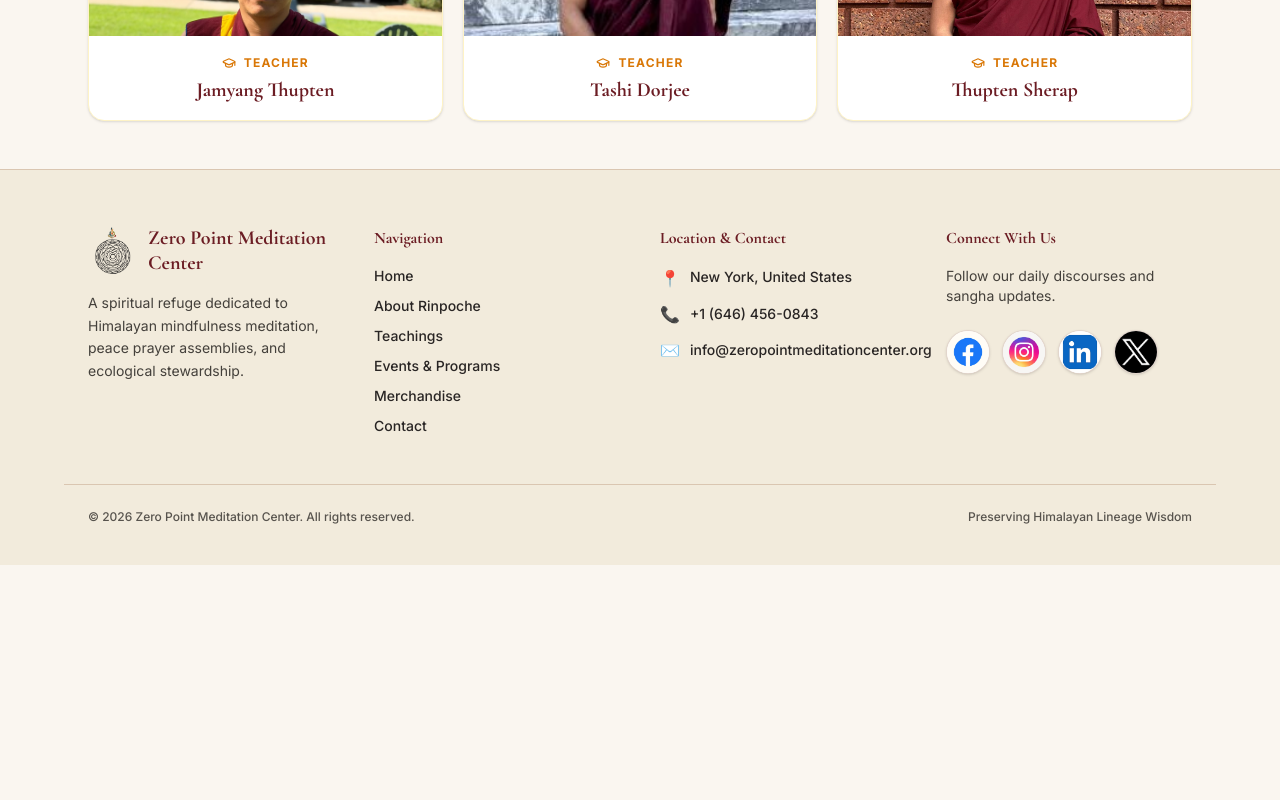
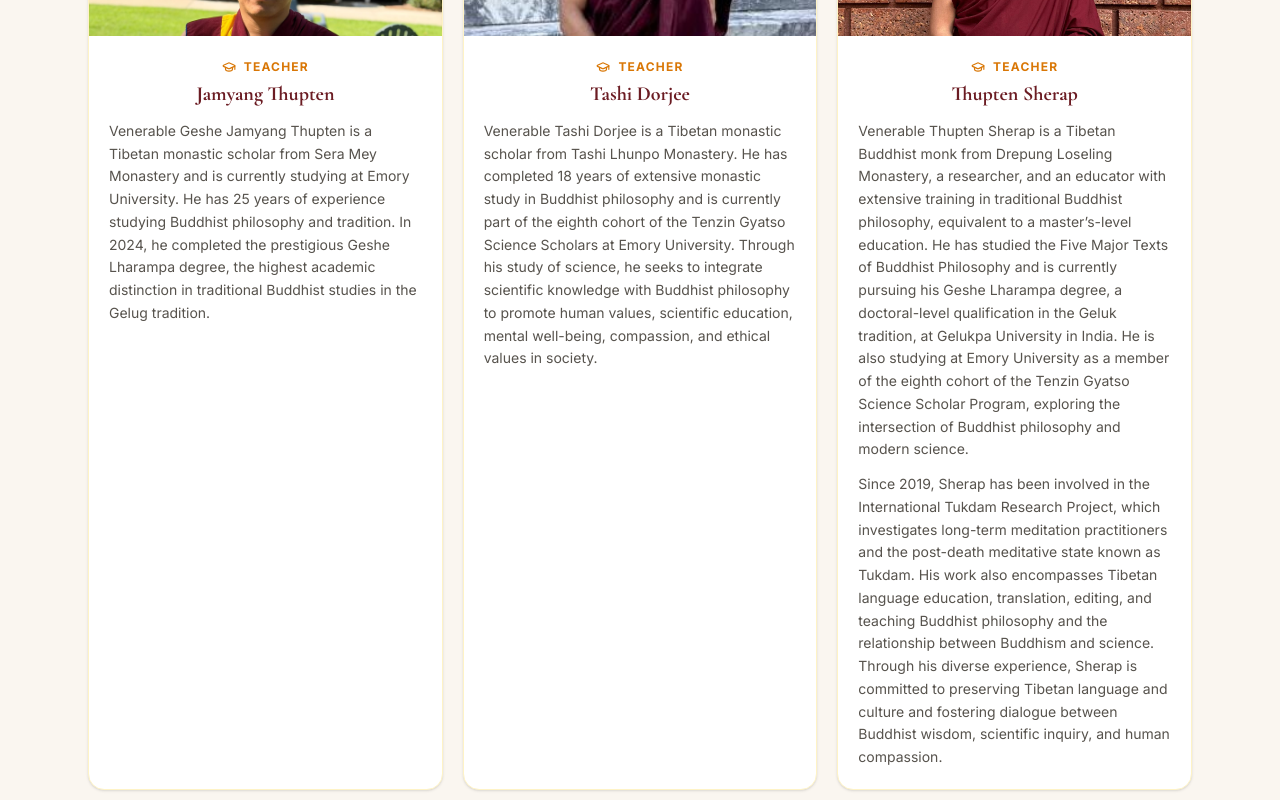
Before and after one commit to sherpaten/Zero-Point-Meditation-Center, a React (Vite) app in the folder zero-point-meditation/: page /teachers in a window 1280 px wide. Shown: the part 1820-2620 px from the top of the page. Before the commit the page ends 2385 px from the top, so only its background shows below. Built offline with nearby package versions, Linux system fonts and the light colour scheme.

Commit message:
Add biographies for three teachers

```diff
--- a/zero-point-meditation/src/pages/Teachings.jsx
+++ b/zero-point-meditation/src/pages/Teachings.jsx
@@ -138,19 +138,36 @@ export default function Teachings() {
         <div className="border-b border-stone-200 pb-3">
           <h2 id="additional-teachers-heading" className="font-serif text-2xl font-bold text-buddhist-burgundy sm:text-3xl">More of Our Teachers</h2>
         </div>
-        <div className="grid gap-5 sm:grid-cols-2 lg:grid-cols-3">
+        <div className="grid gap-5 lg:grid-cols-3">
           {[
-            { name: 'Jamyang Thupten', image: jamyangThuptenPhoto },
-            { name: 'Tashi Dorjee', image: tashiDorjeePhoto },
-            { name: 'Thupten Sherap', image: thuptenSherapPhoto },
+            {
+              name: 'Jamyang Thupten',
+              image: jamyangThuptenPhoto,
+              biography: 'Venerable Geshe Jamyang Thupten is a Tibetan monastic scholar from Sera Mey Monastery and is currently studying at Emory University. He has 25 years of experience studying Buddhist philosophy and tradition. In 2024, he completed the prestigious Geshe Lharampa degree, the highest academic distinction in traditional Buddhist studies in the Gelug tradition.'
+            },
+            {
+              name: 'Tashi Dorjee',
+              image: tashiDorjeePhoto,
+              biography: 'Venerable Tashi Dorjee is a Tibetan monastic scholar from Tashi Lhunpo Monastery. He has completed 18 years of extensive monastic study in Buddhist philosophy and is currently part of the eighth cohort of the Tenzin Gyatso Science Scholars at Emory University. Through his study of science, he seeks to integrate scientific knowledge with Buddhist philosophy to promote human values, scientific education, mental well-being, compassion, and ethical values in society.'
+            },
+            {
+              name: 'Thupten Sherap',
+              image: thuptenSherapPhoto,
+              biography: 'Venerable Thupten Sherap is a Tibetan Buddhist monk from Drepung Loseling Monastery, a researcher, and an educator with extensive training in traditional Buddhist philosophy, equivalent to a master’s-level education. He has studied the Five Major Texts of Buddhist Philosophy and is currently pursuing his Geshe Lharampa degree, a doctoral-level qualification in the Geluk tradition, at Gelukpa University in India. He is also studying at Emory University as a member of the eighth cohort of the Tenzin Gyatso Science Scholar Program, exploring the intersection of Buddhist philosophy and modern science.',
+              additional: 'Since 2019, Sherap has been involved in the International Tukdam Research Project, which investigates long-term meditation practitioners and the post-death meditative state known as Tukdam. His work also encompasses Tibetan language education, translation, editing, and teaching Buddhist philosophy and the relationship between Buddhism and science. Through his diverse experience, Sherap is committed to preserving Tibetan language and culture and fostering dialogue between Buddhist wisdom, scientific inquiry, and human compassion.'
+            },
           ].map((teacher) => (
-            <motion.article key={teacher.name} initial={{ opacity: 0, y: 16 }} whileInView={{ opacity: 1, y: 0 }} viewport={{ once: true }} className="overflow-hidden rounded-2xl border border-amber-100 bg-white shadow-sm">
+            <motion.article key={teacher.name} initial={{ opacity: 0, y: 16 }} whileInView={{ opacity: 1, y: 0 }} viewport={{ once: true }} className="flex flex-col overflow-hidden rounded-2xl border border-amber-100 bg-white shadow-sm">
               <div className="aspect-[4/3] overflow-hidden bg-stone-100">
                 <img src={teacher.image} alt={teacher.name} className="h-full w-full object-cover object-top" loading="lazy" />
               </div>
-              <div className="space-y-1 p-4 text-center">
-                <span className="inline-flex items-center gap-2 text-xs font-bold uppercase tracking-widest text-buddhist-gold"><GraduationCap size={14} /> Teacher</span>
-                <h3 className="font-serif text-xl font-bold text-buddhist-burgundy">{teacher.name}</h3>
+              <div className="flex flex-1 flex-col gap-3 p-5">
+                <div className="space-y-1 text-center">
+                  <span className="inline-flex items-center gap-2 text-xs font-bold uppercase tracking-widest text-buddhist-gold"><GraduationCap size={14} /> Teacher</span>
+                  <h3 className="font-serif text-xl font-bold text-buddhist-burgundy">{teacher.name}</h3>
+                </div>
+                <p className="text-sm leading-relaxed text-stone-600">{teacher.biography}</p>
+                {teacher.additional && <p className="text-sm leading-relaxed text-stone-600">{teacher.additional}</p>}
               </div>
             </motion.article>
           ))}
```
